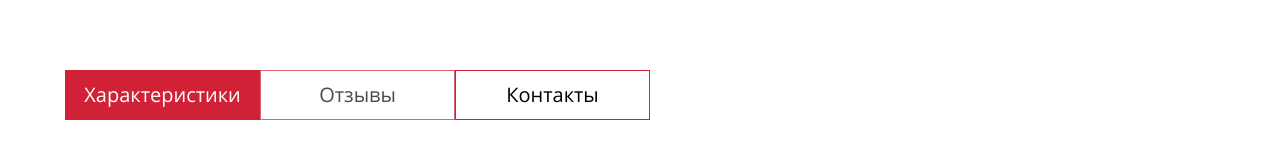
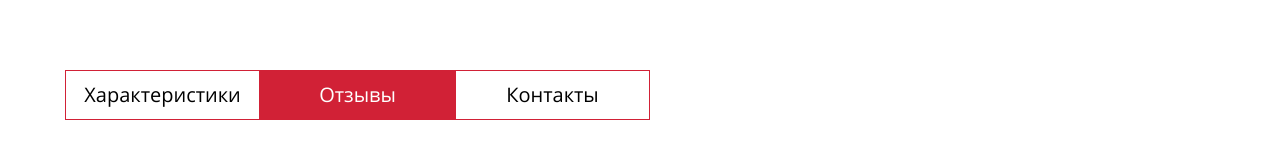
Before and after one commit to zaycevan/avto-moto, a React (Create React App) app: page / in a window 1280 px wide. Both pictures are taken after a click on the button "Отзывы". Shown: the part 629-775 px from the top of the page. Built offline with nearby package versions, Linux system fonts and the light colour scheme; a web font is replaced by a local one.

Commit message:
Реализовано переключение табов

```diff
--- a/package.json
+++ b/package.json
@@ -6,7 +6,6 @@
     "@testing-library/jest-dom": "^5.12.0",
     "@testing-library/react": "^11.2.6",
     "@testing-library/user-event": "^12.8.3",
-    "dateformat": "4.5.1",
     "node-sass": "^5.0.0",
     "prop-types": "15.7.2",
     "react": "^17.0.2",
--- a/src/components/characteristics/characteristics.jsx
+++ b/src/components/characteristics/characteristics.jsx
@@ -2,7 +2,7 @@ import React from 'react';
 
 const Сharacteristics = () => {
   return (
-    <div className="characteristics block-hide">
+    <div className="characteristics">
       <ul className="characteristics__list">
         <li className="characteristics__item">
           <span className="characteristics__item-name">Трансмиссия</span>
--- a/src/components/reviews/reviews.jsx
+++ b/src/components/reviews/reviews.jsx
@@ -4,7 +4,7 @@ import ReviewPopup from '../review-popup/review-popup';
 
 const Reviews = () => {
   return (
-    <div className="reviews block-hide">
+    <div className="reviews">
       <button className="reviews__button button">оставить отзыв</button>
       <ul className="reviews__list">
         <Review />
--- a/src/components/slider/slider.jsx
+++ b/src/components/slider/slider.jsx
@@ -1,9 +1,11 @@
 import React, {useState, useRef} from 'react';
+import {ImageItems} from '../../const';
 
 const Slider = () => {
-  const imageItems = [1, 2, 3];
+
   const [shownImageIndex, setShownImageIndex] = useState(0);
   const slider = useRef(null);
+
   const handleLeftButtonClick = () => {
     if (shownImageIndex > 0) {
       slider.current.childNodes.forEach((element) => {
@@ -13,7 +15,7 @@ const Slider = () => {
     }
   };
   const handleRightButtonClick = () => {
-    if (shownImageIndex < imageItems.length - 1) {
+    if (shownImageIndex < ImageItems.length - 1) {
       slider.current.childNodes.forEach((element) => {
         element.style = `transform: translateX(${(shownImageIndex + 1) * -100}%)`;
       });
@@ -25,7 +27,7 @@ const Slider = () => {
     <div className="general-info__slider slider">
       <div className="slider__wrapper">
         <div className="slider__list" ref={slider}>
-          {imageItems.map((item, i) => (
+          {ImageItems.map((item, i) => (
             <img key={`${item}-${i}`}
               className="slider__image"
               src={`img/image-auto-${item}.png`}
@@ -55,7 +57,7 @@ const Slider = () => {
         </ul>
         <button className="slider__button slider__button--right"
           onClick={handleRightButtonClick}
-          disabled = {shownImageIndex === imageItems.length - 1}>
+          disabled = {shownImageIndex === ImageItems.length - 1}>
           <svg width="14" height="14">
             <use xlinkHref="img/sprite.svg#arrow"></use>
           </svg>
--- a/src/components/tabs/tabs.jsx
+++ b/src/components/tabs/tabs.jsx
@@ -1,29 +1,75 @@
 import React from 'react';
+import {connect} from 'react-redux';
+import PropTypes from 'prop-types';
 import Characteristics from '../characteristics/characteristics';
 import Reviews from '../reviews/reviews';
 import Contacts from '../contacts/contacts';
+import {TabIdentifier} from '../../const';
+import {ActionCreator} from '../../store/action';
 
-const Tabs = () => {
+const Tabs = (props) => {
+  const {
+    activeTab,
+    onTabButtonClick,
+  } = props;
+
+  const renderTabContent = (tab) => {
+    switch (tab) {
+      case TabIdentifier.CHARACTERISTICS:
+        return <Characteristics />;
+      case TabIdentifier.REVIEWS:
+        return <Reviews />;
+      case TabIdentifier.CONTACTS:
+        return <Contacts />;
+    }
+    return <Characteristics />;
+  };
+
+  const handleTabButtonClick = (evt) => {
+    evt.preventDefault();
+    const tabId = evt.target.dataset.id;
+
+    if (tabId !== activeTab) {
+      onTabButtonClick(tabId);
+    }
+  };
+
   return (
     <section className="tabs">
       <ul className="tabs__list">
-        <li className="tabs__item">
-          <button className="tabs__item-button button active">Характеристики</button>
-        </li>
-        <li className="tabs__item">
-          <button className="tabs__item-button button">Отзывы</button>
-        </li>
-        <li className="tabs__item">
-          <button className="tabs__item-button button">Контакты</button>
-        </li>
+        {Object.values(TabIdentifier).map((item) => (
+          <li key={item} className="tabs__item">
+            <button
+              className={`tabs__item-button button
+                ${item === activeTab ? `active` : ``}`}
+              data-id={item}
+              onClick={handleTabButtonClick}>
+              {item}
+            </button>
+          </li>
+        ))}
       </ul>
       <div className="tabs__content">
-        <Characteristics />
-        <Reviews />
-        <Contacts />
+        {renderTabContent(activeTab)}
       </div>
     </section>
   );
 };
 
-export default Tabs;
+Tabs.propTypes = {
+  activeTab: PropTypes.string.isRequired,
+  onTabButtonClick: PropTypes.func.isRequired,
+};
+
+const mapStateToProps = (state) => ({
+  activeTab: state.activeTab,
+});
+
+const mapDispatchToProps = (dispatch) => ({
+  onTabButtonClick(activeTab) {
+    dispatch(ActionCreator.changeActiveTab(activeTab));
+  },
+});
+
+export {Tabs};
+export default connect(mapStateToProps, mapDispatchToProps)(Tabs);
--- /dev/null
+++ b/src/const.js
@@ -0,0 +1,7 @@
+export const TabIdentifier = {
+  CHARACTERISTICS: `Характеристики`,
+  REVIEWS: `Отзывы`,
+  CONTACTS: `Контакты`,
+};
+
+export const ImageItems = [1, 2, 3];
--- a/src/index.js
+++ b/src/index.js
@@ -1,10 +1,20 @@
 import React from 'react';
 import ReactDOM from 'react-dom';
+import {createStore} from 'redux';
+import {Provider} from 'react-redux';
+import {composeWithDevTools} from 'redux-devtools-extension';
 import './sass/style.scss';
 import App from './components/app/app';
+import {reducer} from './store/reducer';
 
+const store = createStore(
+    reducer,
+    composeWithDevTools()
+);
 
 ReactDOM.render(
-    <App />,
+    <Provider store={store}>
+      <App />
+    </Provider>,
     document.getElementById(`root`)
 );
--- a/src/sass/blocks/button.scss
+++ b/src/sass/blocks/button.scss
@@ -11,9 +11,8 @@
   border: 1px solid #D12136;
 }
 
-.button:hover,
-.button:focus {
-  opacity: 0.7;
+.button:hover {
+  opacity: 0.9;
 }
 
 .button:active {
--- a/src/sass/blocks/reviews.scss
+++ b/src/sass/blocks/reviews.scss
@@ -6,6 +6,7 @@
 .reviews__button {
   width: 189px;
   position: absolute;
+  z-index: 2;
   right: 23px;
   top: 0;
   font-weight: 600;
--- /dev/null
+++ b/src/store/action.js
@@ -0,0 +1,10 @@
+export const ActionType = {
+  CHANGE_ACTIVE_TAB: `CHANGE_ACTIVE_TAB`,
+};
+
+export const ActionCreator = {
+  changeActiveTab: (activeTab) => ({
+    type: ActionType.CHANGE_ACTIVE_TAB,
+    payload: activeTab,
+  }),
+};
--- /dev/null
+++ b/src/store/reducer.js
@@ -0,0 +1,20 @@
+import {ActionType} from './action';
+import {extend} from '../util';
+import {TabIdentifier} from '../const';
+
+const initialState = {
+  activeTab: TabIdentifier.CHARACTERISTICS,
+};
+
+const reducer = (state = initialState, action) => {
+  switch (action.type) {
+    case ActionType.CHANGE_ACTIVE_TAB:
+      return extend(state, {
+        activeTab: action.payload,
+      });
+  }
+
+  return state;
+};
+
+export {reducer};
--- /dev/null
+++ b/src/util.js
@@ -0,0 +1,3 @@
+export const extend = (a, b) => {
+  return Object.assign({}, a, b);
+};
```
Also changed, not shown: 1 other file (tests, documents, lock files or other folders).
